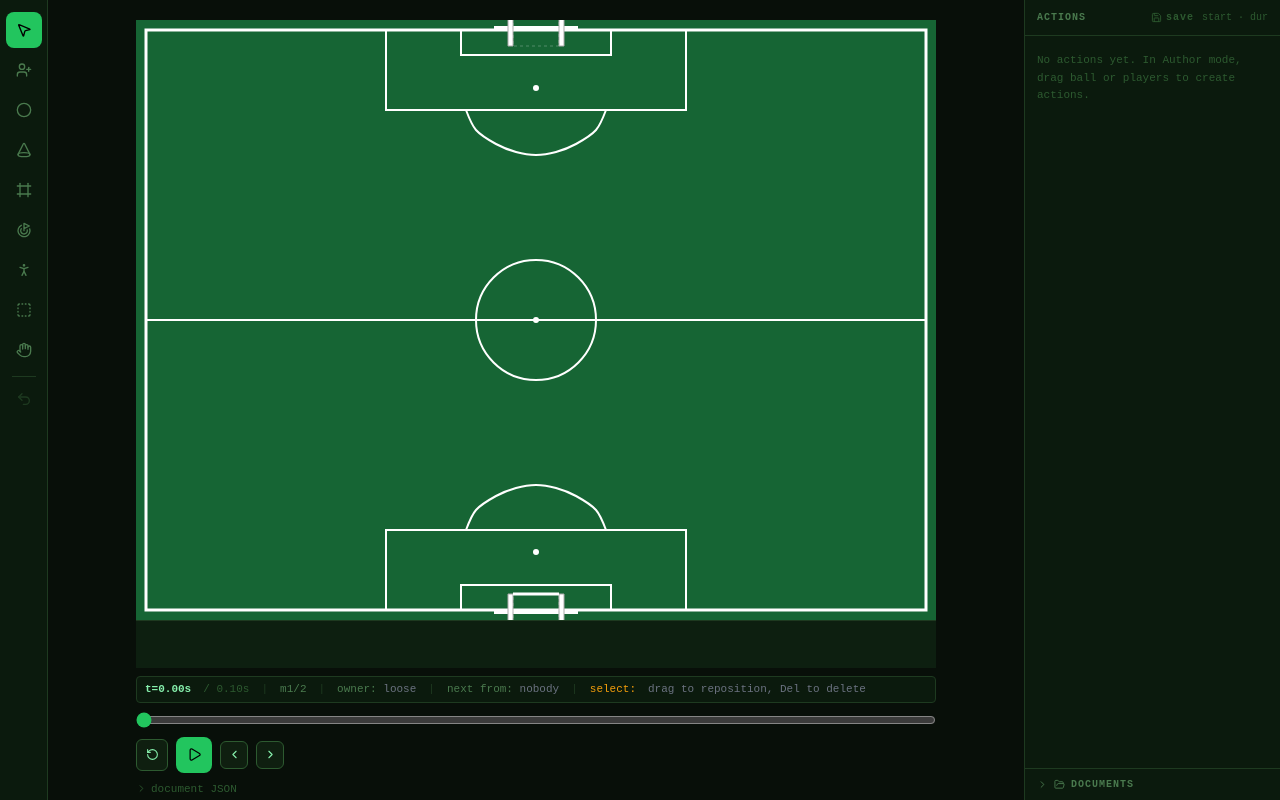
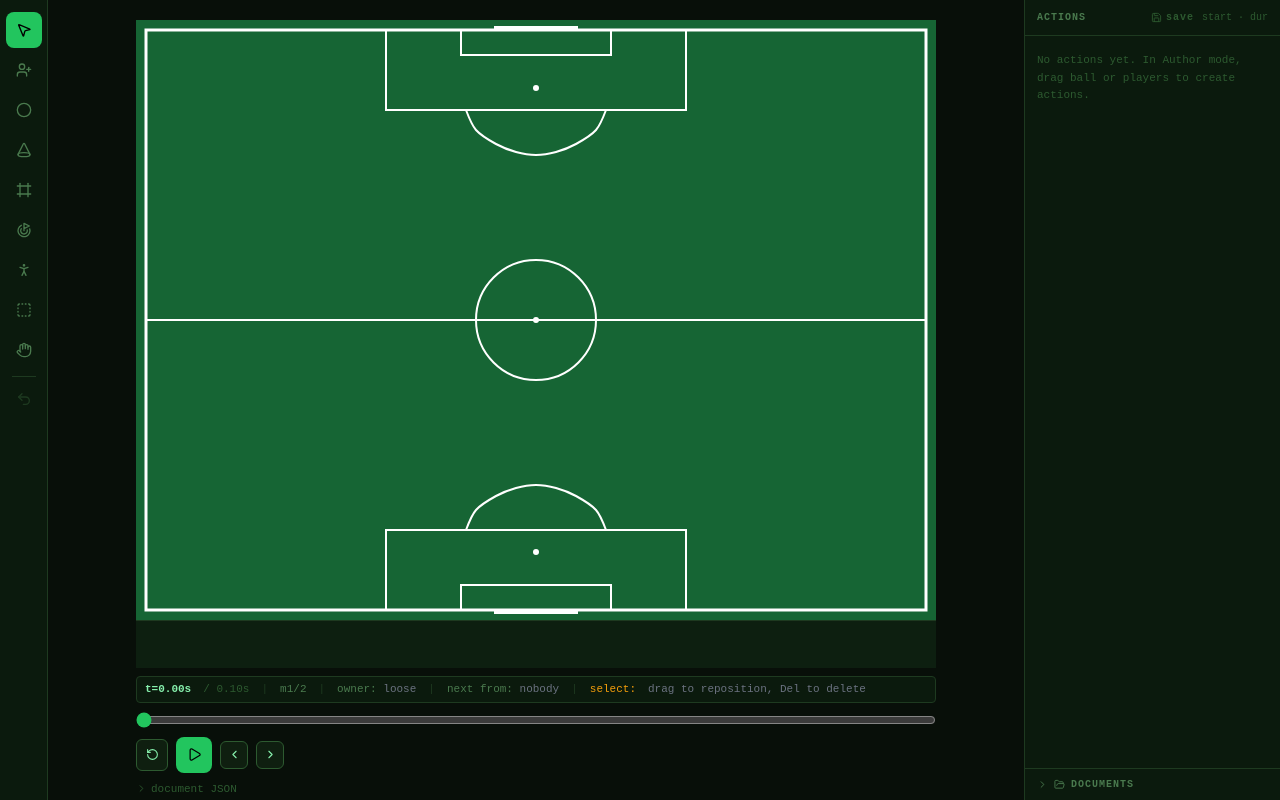
Before and after one commit to ryanrkrueger7/gaffer, a Next.js app: page /lab/editor in a window 1280 px wide. Built offline with nearby package versions, Linux system fonts and the light colour scheme.

Commit message:
feat(engine): Frame drives behavior — goal seeding, frame-sourced inference (Phase B)

```diff
--- a/app/lab/editor/page.tsx
+++ b/app/lab/editor/page.tsx
@@ -37,7 +37,7 @@ import { saveDoc, listDocs, fetchDoc, renameDoc, deleteDoc } from '@/app/actions
 import type { DocSummary } from '@/app/actions/documents';
 import { resolveBoardState, resolveOwnerAtT, resolvePosition, resolveTargetPoint } from '@/lib/engine/resolve';
 import type { EntitySnapshot } from '@/lib/engine/resolve';
-import type { GafferDocument, Action, PlayerEntity, ZoneEntity, FrameTeam } from '@/lib/engine/types';
+import type { GafferDocument, Action, PlayerEntity, ZoneEntity, FrameTeam, GoalEntity } from '@/lib/engine/types';
 import type { BoardRendererProps, ActionOverlay } from '@/components/engine/BoardRenderer';
 
 const BoardRenderer = dynamic<BoardRendererProps>(
@@ -482,6 +482,12 @@ export default function EditorPage() {
     [doc.entities],
   );
 
+  // Seeded goal ids — renderer suppresses GoalMarker for these (pitch paint is the visual).
+  const seededGoalIds = useMemo(
+    () => new Set(doc.entities.filter((e) => e.kind === 'goal' && (e as GoalEntity).seeded).map((e) => e.id)),
+    [doc.entities],
+  );
+
   // Owner at current playhead t — drives possession ring and diagnostic readout.
   const ownerAtT = useMemo(() => resolveOwnerAtT(doc, t), [doc, t]);
   // Owner at end of authored sequence — drives authoring new ball actions.
@@ -1145,6 +1151,7 @@ export default function EditorPage() {
             onBoardMouseDown={handleBoardMouseDown}
             onBoardMouseUp={handleBoardMouseUp}
             onZoneClick={tool === 'select' ? (id) => { setSelected(id); selectAction(null); } : undefined}
+            seededGoalIds={seededGoalIds}
           />
 
           {/* Ghost position suggestion overlays — faint/dashed, shown only when:
--- a/components/engine/BoardRenderer.tsx
+++ b/components/engine/BoardRenderer.tsx
@@ -340,6 +340,13 @@ export interface BoardRendererProps {
   onBoardMouseUp?: (x: number, y: number) => void;
   /** Called when a zone entity is clicked — page uses this for selection. */
   onZoneClick?: (id: string) => void;
+  /**
+   * Ids of seeded goal entities. Seeded goals are represented visually by the
+   * pitch paint (PitchFull/PitchHalf goal net graphics); GoalMarker is suppressed
+   * for them to avoid double rendering. Hit-testing and shot semantics are unaffected
+   * because findBallDropTarget reads doc.entities, not rendered nodes.
+   */
+  seededGoalIds?: ReadonlySet<string>;
 }
 
 export default function BoardRenderer({
@@ -364,6 +371,7 @@ export default function BoardRenderer({
   onBoardMouseDown,
   onBoardMouseUp,
   onZoneClick,
+  seededGoalIds,
 }: BoardRendererProps) {
   const { entities, ball, activeAnnotations } = boardState;
   const isDraggable = !!onEntityDragEnd;
@@ -518,9 +526,12 @@ export default function BoardRenderer({
             if (e.kind === 'mannequin') return (
               <MannequinMarker key={e.id} e={e} isSelected={sel} isPending={pend} draggable={isDraggable} onDragEnd={dragEnd} onDragStart={dragStart} />
             );
-            if (e.kind === 'goal') return (
-              <GoalMarker key={e.id} e={e} isSelected={sel} isPending={pend} draggable={isDraggable} onDragEnd={dragEnd} onDragStart={dragStart} />
-            );
+            if (e.kind === 'goal') {
+              // Seeded goals are represented visually by the pitch paint; suppress
+              // GoalMarker to avoid double rendering. Entity remains live for hit-testing.
+              if (seededGoalIds?.has(e.id)) return null;
+              return <GoalMarker key={e.id} e={e} isSelected={sel} isPending={pend} draggable={isDraggable} onDragEnd={dragEnd} onDragStart={dragStart} />;
+            }
             return null;
           })}
 
```
